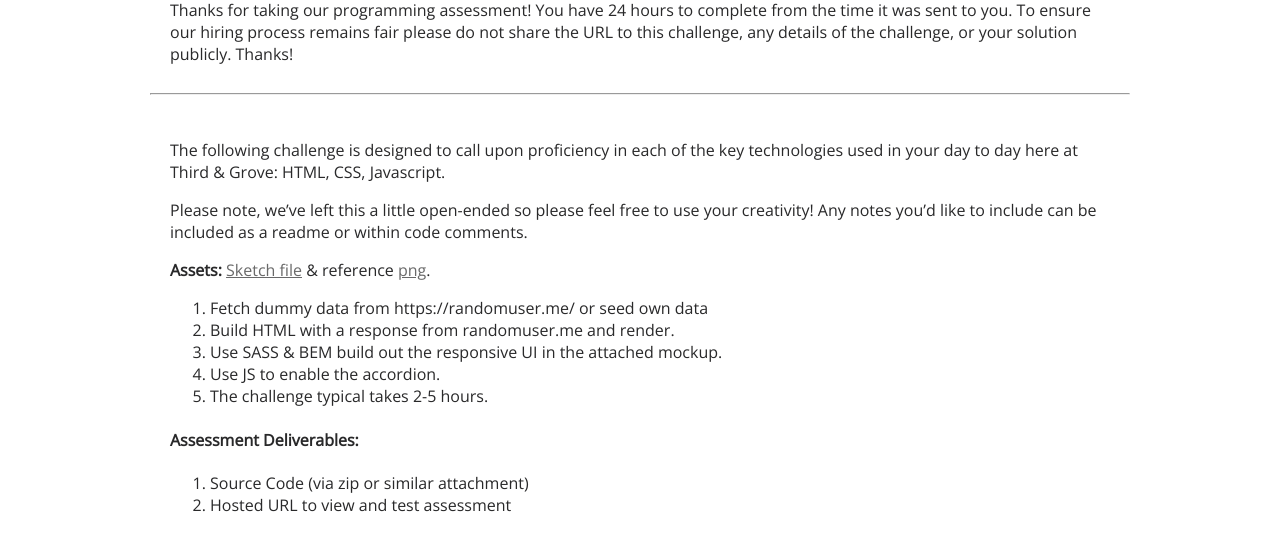
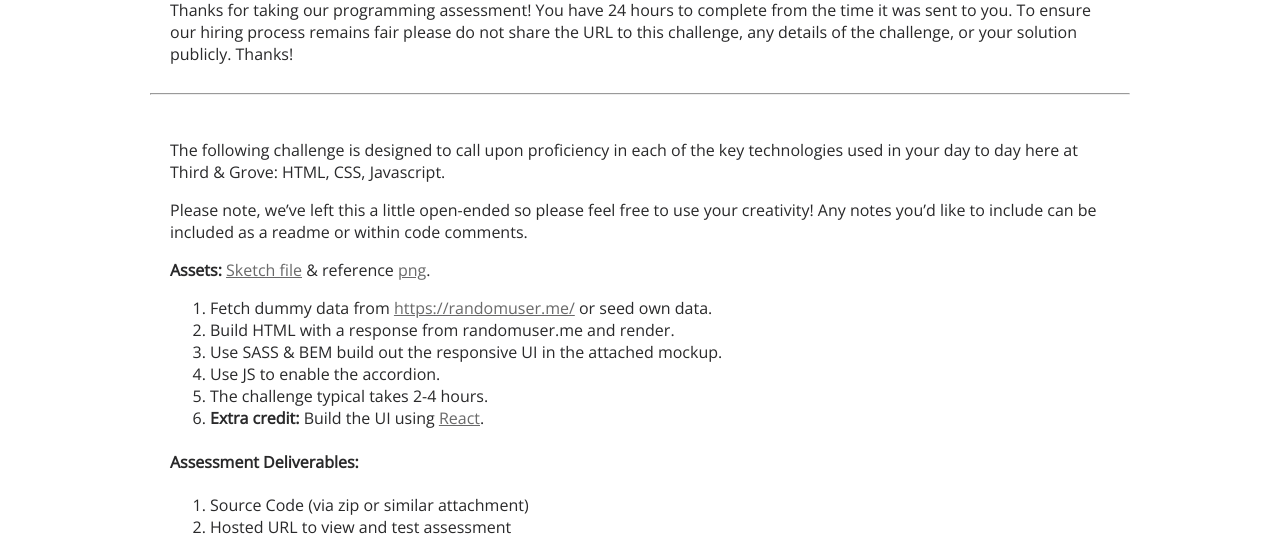
Before and after one commit to thirdandgrove/tag-frontend-assessment, a plain HTML site: page index.html in a window 1280 px wide. Shown: the part 228-773 px from the top of the page. Drawn offline with nearby package versions, Linux system fonts and the light colour scheme.

Commit message:
Add react extra credit.

```diff
--- a/index.html
+++ b/index.html
@@ -79,11 +79,12 @@
         <p><b>Assets:</b> <a href="Expandable.sketch">Sketch file</a> & reference <a href="Expandable.png">png</a>.</p>
 
         <ol>
-          <li>Fetch dummy data from https://randomuser.me/ or seed own data</li>
+          <li>Fetch dummy data from <a href="https://randomuser.me/">https://randomuser.me/</a> or seed own data.</li>
           <li>Build HTML with a response from randomuser.me and render.</li>
           <li>Use SASS & BEM build out the responsive UI in the attached mockup.</li>
           <li>Use JS to enable the accordion.</li>
-          <li>The challenge typical takes 2-5 hours.</li>
+          <li>The challenge typical takes 2-4 hours.</li>
+          <li><strong>Extra credit:</strong> Build the UI using <a href="https://reactjs.org/">React</a>.</li>
         </ol>
 
         <h4>Assessment Deliverables:</h4>
```
